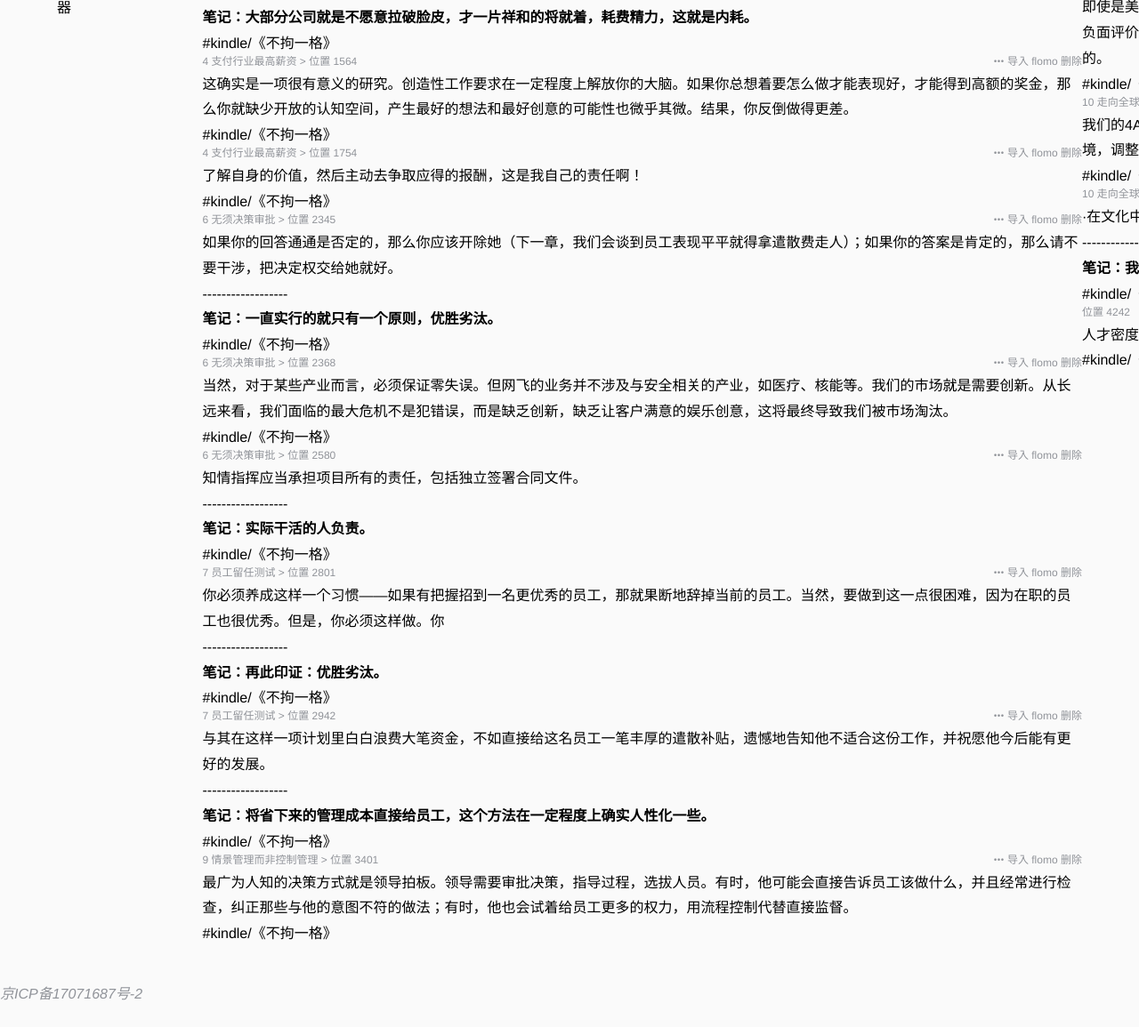
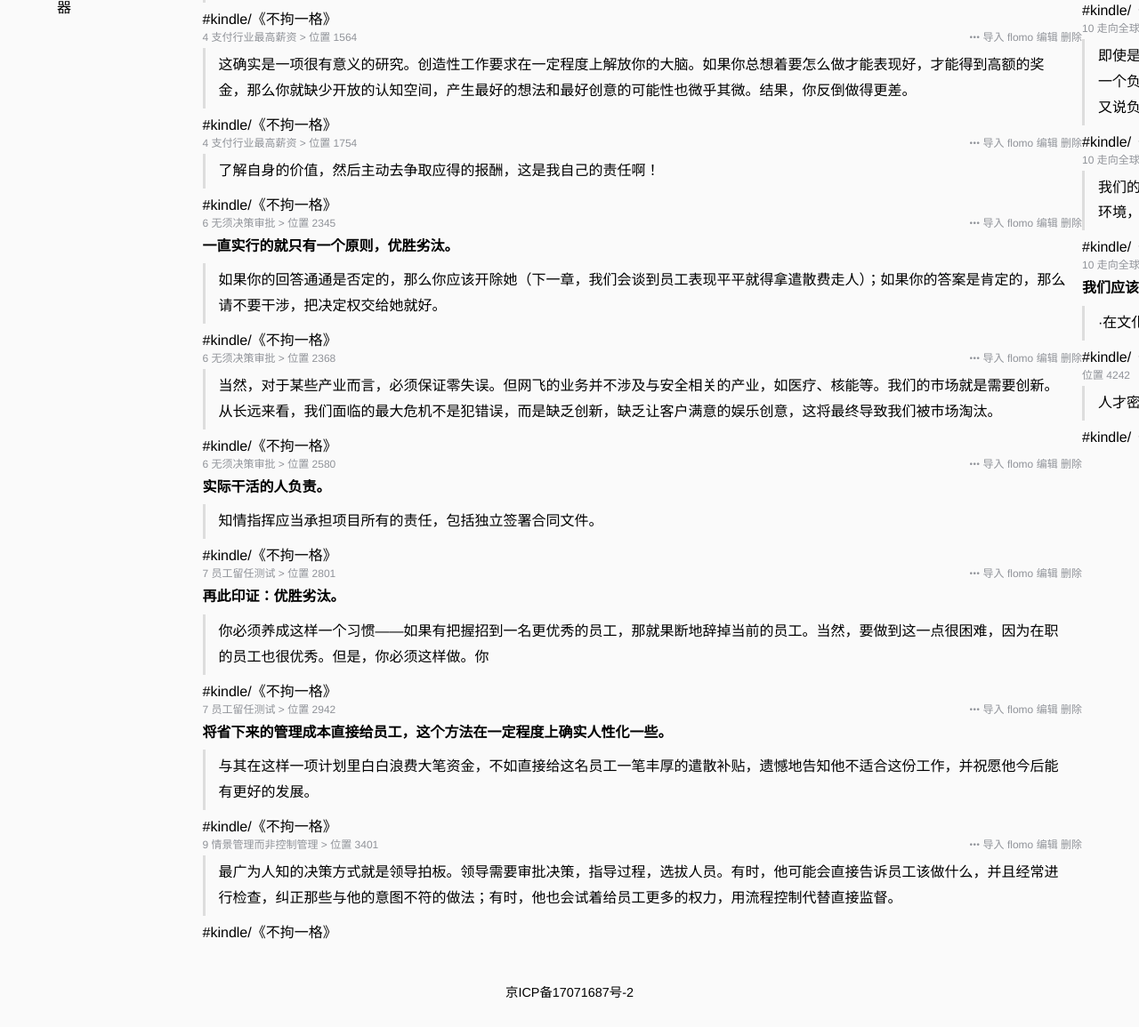
Before and after one commit to pengloo53/kindle2flomo, a website: page client/index.html in a window 1280 px wide. Shown: the part 471-1626 px from the top of the page at 89% size. Before the commit the page ends 1599 px from the top, so only its background shows below. Drawn offline with nearby package versions, Linux system fonts and the light colour scheme; a small style sheet from the web is missing.

Commit message:
change style

```diff
--- a/client/index.html
+++ b/client/index.html
@@ -50,9 +50,9 @@
             <el-form-item label="标签（支持多个哦）" prop="tag">
               <el-input v-model="form.tag" placeholder="开头 # 号，多个标签空格分隔" :clearable="true"></el-input>
             </el-form-item>
-            <el-form-item label="分隔符（标注与笔记之间）" prop="delimiter">
+            <!-- <el-form-item label="分隔符（标注与笔记之间）" prop="delimiter">
               <el-input v-model="form.delimiter" placeholder="默认空一行" :clearable="true"></el-input>
-            </el-form-item>
+            </el-form-item> -->
             <el-form-item label="标签位置（默认下面）" prop="order">
               <el-switch v-model="form.order" :content="form.order" active-value="up" inactive-value="down"
                 change="switchChange"></el-switch>
@@ -131,6 +131,7 @@
                     <el-dropdown-menu slot="dropdown">
                       <el-dropdown-item v-if="!item.saved" icon="el-icon-upload" @click.native.stop="postone(item)">导入
                         flomo</el-dropdown-item>
+                      <el-dropdown-item v-if="!item.saved" icon="el-icon-edit-outline" @click.native.stop="edit(item)">编辑</el-dropdown-item>
                       <el-dropdown-item v-if="item.saved" icon="el-icon-copy-document"
                         @click.native.stop="copyLink(item)">复制链接</el-dropdown-item>
                       <el-dropdown-item v-if="!item.saved" icon="el-icon-delete" @click.native.stop="del(item,index)"
@@ -143,10 +144,12 @@
             <span v-if="form.order == 'up'" v-for="(item, index) in form.tag.split(' ')" :key="index">
               <el-tag v-if="item && item.split('')[0] == '#'" style="margin: 0 5px 3px 0">{{ item }}</el-tag>
             </span>
-            <p>{{ item.highlight }}</p>
-            <div v-if="item.note && item.note.replace(/[\n\r]/g, '')">
-              <p>{{ form.delimiter }}</p>
-              <p type="info"><b>{{ note_prefix }}{{ item.note }}</b></p>
+            <div class="note" v-if="item.note && item.note.replace(/[\n\r]/g, '')">
+              <p><b>{{ item.note }}</b></p>
+              <!-- <p>{{ form.delimiter }}</p> -->
+            </div>
+            <div class="highlight">
+              <p>{{ item.highlight }}</p>
             </div>
             <span v-if="form.order == 'down'" v-for="(item, index) in form.tag.split(' ')" :key="index">
               <el-tag v-if="item && item.split('')[0] == '#'" style="margin: 3px 5px 0 0">{{ item }}</el-tag>
@@ -157,10 +160,9 @@
     </div>
     <!-- footer -->
     <div class="beian">
-      <el-divider><i style="color: #909399">
-        <el-link type="info" href="https://beian.miit.gov.cn/" target="_blank">京ICP备17071687号-2</el-link></i>
-      </el-divider>
+        <el-link type="info" href="https://beian.miit.gov.cn/" target="_blank">京ICP备17071687号-2</el-link>
     </div>
+    <!--  -->
   </div>
 </body>
 <!-- import Vue before Element -->
--- a/client/static/main.css
+++ b/client/static/main.css
@@ -37,7 +37,7 @@
   }
 
   .main .el-card {
-    width: 100% !important
+    width: 100% !important;
   }
 
   .op {
@@ -112,10 +112,31 @@
   font-size: 14px;
   color: #606266;
   /* min-width: 300px; */
+  /* height: 140px; */
 }
 
 .main .el-card .el-card__body {
   padding: 10px 15px;
+}
+
+/* .el-card .memo_content {
+  height: 80px;
+  text-overflow: ellipsis;
+  display: -webkit-box;
+  -webkit-line-clamp: 2;
+  -webkit-box-orient: vertical;
+  line-height: 1.8;
+} */
+
+.highlight{
+  padding: 5px 15px;
+  background-color:#fafafa;
+  border-left: 3px solid #ddd;
+  margin: 5px 0;
+}
+
+.note{
+  margin-bottom: 5px;
 }
 
 /* 将内容块重排为3列 */
@@ -163,3 +184,9 @@
 .el-upload-list__item-name [class^=el-icon] {
   height: auto
 }
+
+.beian{
+  font-size: 0.9em;
+  text-align: center;
+  margin-bottom: 30px;
+}
--- a/client/static/main.js
+++ b/client/static/main.js
@@ -8,9 +8,10 @@
         fileList: [],
         api: '',
         note_prefix: '笔记：',
+        highlight_prefix: '标注：',
         form: {
             tag: '#kindle/《不拘一格》',
-            delimiter: '------------------',
+            delimiter: '',
             order: 'down'
         },
         rule: {
@@ -293,7 +294,8 @@
             formData.append("tag", this.form.tag);
             formData.append("delimiter", this.form.delimiter);
             formData.append("order", this.form.order);
-            formData.append("note_prefix", this.note_prefix)
+            formData.append("note_prefix", this.note_prefix);
+            formData.append("highlight_prefix", this.highlight_prefix);
             formData.append("note", item.note || '')
             formData.append("highlight", item.highlight || '');
             axios.post(url + '/post', formData, {
```
Also changed, not shown: 1 other file.
